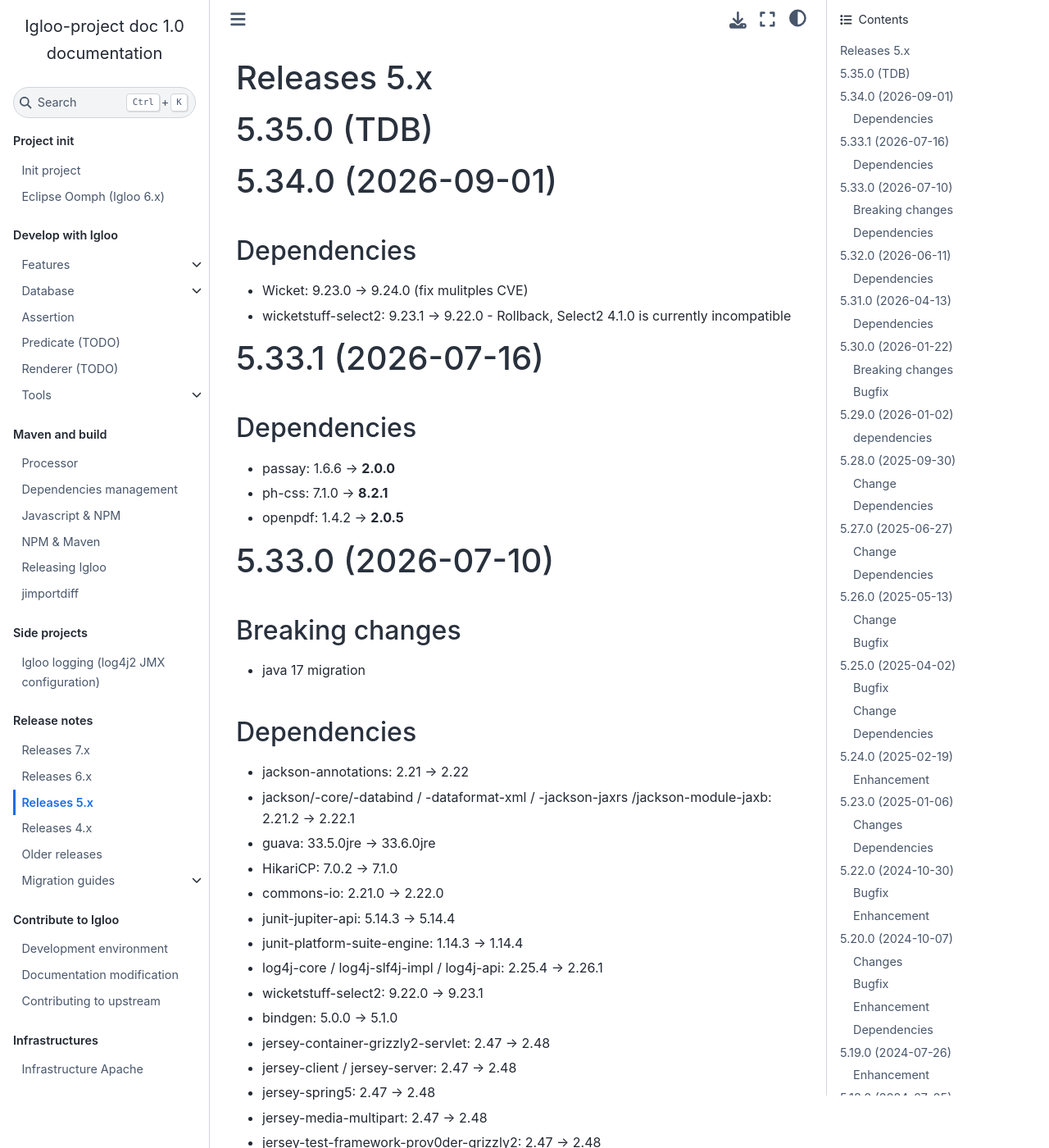
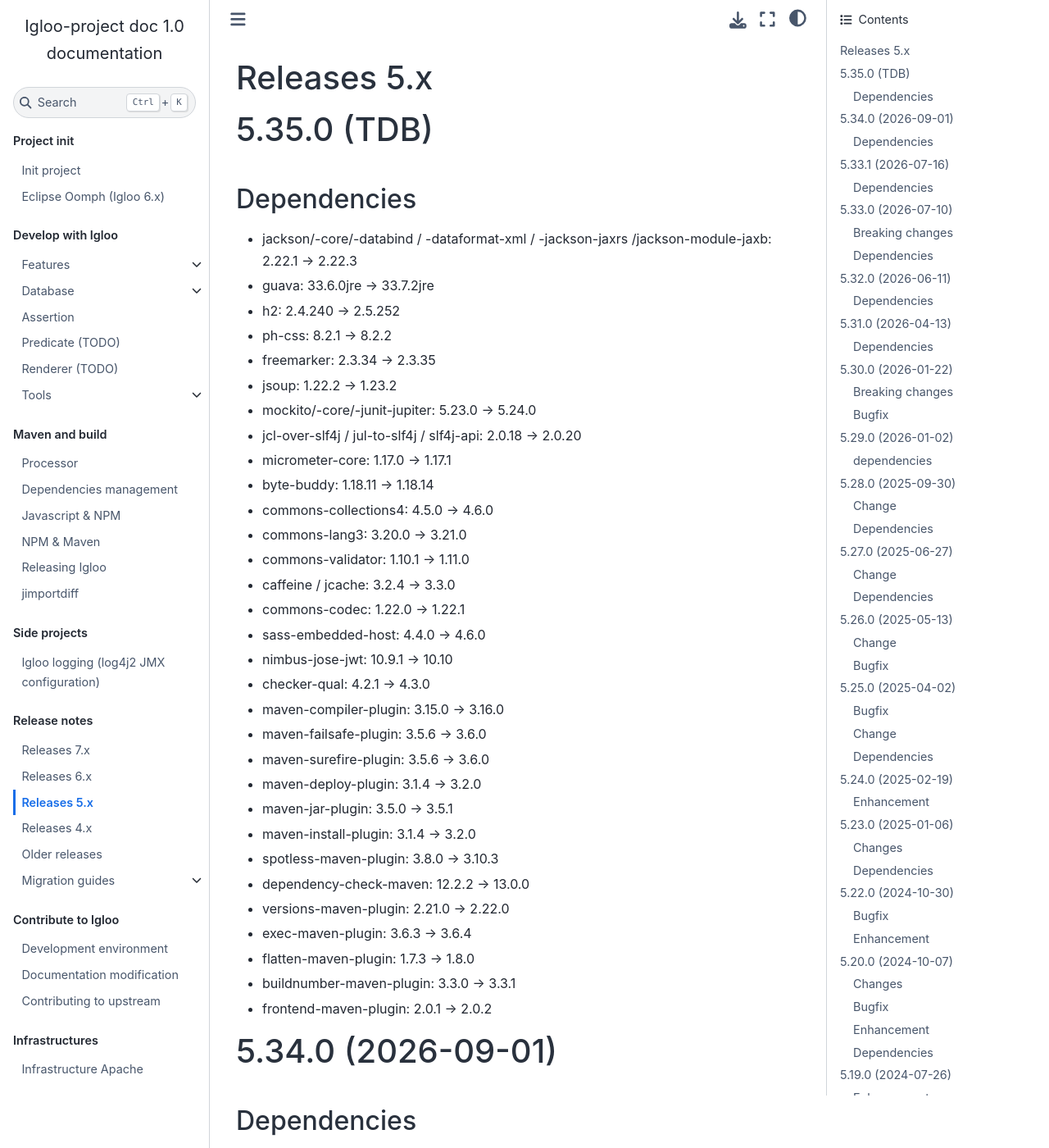
Before and after one commit to igloo-project/igloo-doc, a Sphinx documentation site: the page built from source/release-notes/releases-5.x.md, in a window 1280 px wide and 1400 px high. Shown: the whole window at 82% size. Built offline with Sphinx 7.4.7 and the Sphinx Book theme 1.1.4, drawn with Linux system fonts in a browser that asks for light colours.

Commit message:
changelog 5.35.0

```diff
--- a/source/release-notes/releases-5.x.md
+++ b/source/release-notes/releases-5.x.md
@@ -3,6 +3,40 @@
 (v5.35.0)=
 
 # 5.35.0 (TDB)
+
+## Dependencies
+
+* jackson/-core/-databind / -dataformat-xml / -jackson-jaxrs /jackson-module-jaxb: 2.22.1 -> 2.22.3
+* guava: 33.6.0jre -> 33.7.2jre
+* h2: 2.4.240 -> 2.5.252
+* ph-css: 8.2.1 -> 8.2.2
+* freemarker: 2.3.34 -> 2.3.35
+* jsoup: 1.22.2 -> 1.23.2
+* mockito/-core/-junit-jupiter: 5.23.0 -> 5.24.0
+* jcl-over-slf4j / jul-to-slf4j / slf4j-api: 2.0.18 -> 2.0.20
+* micrometer-core: 1.17.0 -> 1.17.1
+* byte-buddy: 1.18.11 -> 1.18.14
+* commons-collections4: 4.5.0 -> 4.6.0
+* commons-lang3: 3.20.0 -> 3.21.0
+* commons-validator: 1.10.1 -> 1.11.0
+* caffeine / jcache: 3.2.4 -> 3.3.0
+* commons-codec: 1.22.0 -> 1.22.1
+* sass-embedded-host: 4.4.0 -> 4.6.0
+* nimbus-jose-jwt: 10.9.1 -> 10.10
+* checker-qual: 4.2.1 -> 4.3.0
+* maven-compiler-plugin: 3.15.0 -> 3.16.0
+* maven-failsafe-plugin: 3.5.6 -> 3.6.0
+* maven-surefire-plugin: 3.5.6 -> 3.6.0
+* maven-deploy-plugin: 3.1.4 -> 3.2.0
+* maven-jar-plugin: 3.5.0 -> 3.5.1
+* maven-install-plugin: 3.1.4 -> 3.2.0
+* spotless-maven-plugin: 3.8.0 -> 3.10.3
+* dependency-check-maven: 12.2.2 -> 13.0.0
+* versions-maven-plugin: 2.21.0 -> 2.22.0
+* exec-maven-plugin: 3.6.3 -> 3.6.4
+* flatten-maven-plugin: 1.7.3 -> 1.8.0
+* buildnumber-maven-plugin: 3.3.0 -> 3.3.1
+* frontend-maven-plugin: 2.0.1 -> 2.0.2
 
 (v5.34.0)=
 
```
